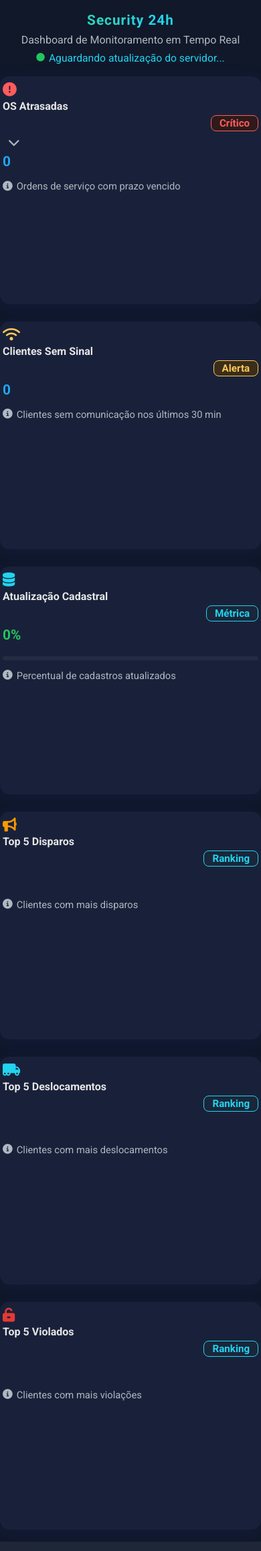
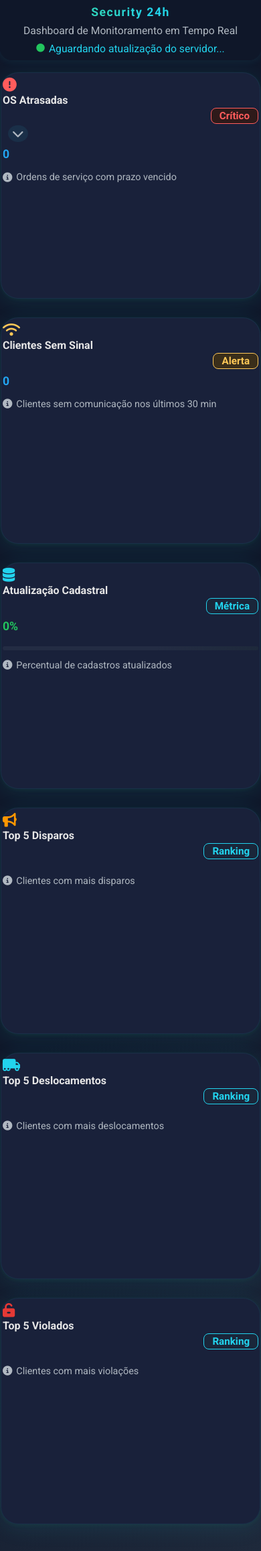
Before and after one commit to Wiri-Marcos/dashboard24, a Flask app: page / in a window 390 px wide. Shown: the whole page at 67% size. Run offline with Flask 3, Linux system fonts and the light colour scheme.

Commit message:
teste aparencia app

```diff
--- a/templates/index.html
+++ b/templates/index.html
@@ -9,7 +9,7 @@
       body {
         font-family: 'Roboto', Arial, sans-serif;
         margin: 0;
-        background: #10182a;
+        background: linear-gradient(135deg, #10182a 60%, #1e293b 100%);
         min-height: 100vh;
         color: #e6e6e6;
       }
@@ -17,16 +17,25 @@
         text-align: center;
         padding-top: 32px;
         margin-bottom: 10px;
+        position: sticky;
+        top: 0;
+        z-index: 100;
+        background: rgba(16,24,42,0.98);
+        box-shadow: 0 2px 12px 0 rgba(34,211,238,0.08);
+        border-bottom-left-radius: 18px;
+        border-bottom-right-radius: 18px;
+        padding-bottom: 12px;
       }
       .header h1 {
         font-size: 2.6em;
         font-weight: 900;
-        letter-spacing: 1px;
+        letter-spacing: 2px;
         margin: 0;
         background: linear-gradient(90deg, #2dd4bf 40%, #22d3ee 60%, #22c55e 100%);
         -webkit-background-clip: text;
         -webkit-text-fill-color: transparent;
         background-clip: text;
+        margin-bottom: 2px;
       }
       .header p {
         margin: 8px 0 0 0;
@@ -52,11 +61,12 @@
         justify-content: center;
         margin-top: 32px;
         flex-wrap: wrap;
+        padding-bottom: 24px;
       }
       .card {
         background: #19213a;
-        border-radius: 14px;
-        box-shadow: 0 4px 24px 0 rgba(31, 38, 135, 0.18);
+        border-radius: 22px;
+        box-shadow: 0 6px 32px 0 rgba(34,211,238,0.10), 0 1.5px 6px 0 rgba(34,197,94,0.08);
         padding: 28px 28px 22px 28px;
         min-width: 320px;
         max-width: 340px;
@@ -64,7 +74,13 @@
         display: flex;
         flex-direction: column;
         position: relative;
-        margin-bottom: 18px;
+        margin-bottom: 22px;
+        transition: box-shadow 0.2s, transform 0.2s;
+        border: 1.5px solid rgba(34,211,238,0.08);
+      }
+      .card:active, .card:focus-within {
+        box-shadow: 0 8px 40px 0 rgba(34,211,238,0.18), 0 2px 8px 0 rgba(34,197,94,0.12);
+        transform: scale(0.98);
       }
       .card .card-header {
         display: flex;
@@ -120,7 +136,7 @@
       .progress-bar {
         width: 100%;
         height: 8px;
-        background: #232c43;
+        background: linear-gradient(90deg, #232c43 60%, #1e293b 100%);
         border-radius: 6px;
         margin: 12px 0 6px 0;
         overflow: hidden;
@@ -130,6 +146,7 @@
         background: linear-gradient(90deg, #22c55e 60%, #22d3ee 100%);
         border-radius: 6px;
         transition: width 0.5s;
+        box-shadow: 0 1.5px 6px 0 rgba(34,197,94,0.10);
       }
       @media (max-width: 1100px) {
         .dashboard { flex-direction: column; align-items: center; gap: 18px; }
@@ -165,30 +182,39 @@
       }
       /* Responsividade para celulares */
       @media (max-width: 480px) {
+        .header {
+          padding-top: 8px;
+          padding-bottom: 8px;
+          border-bottom-left-radius: 18px;
+          border-bottom-right-radius: 18px;
+        }
         .header h1 {
-          font-size: 1.3em;
+          font-size: 1.1em;
+          letter-spacing: 1.5px;
         }
         .header p {
-          font-size: 1em;
+          font-size: 0.98em;
         }
         .dashboard {
-          gap: 8px;
+          gap: 12px;
         }
         .card {
           min-width: 98vw;
           max-width: 99vw;
-          padding: 10px 4px 10px 4px;
+          padding: 8px 2px 8px 2px;
+          border-radius: 26px;
+          margin-bottom: 16px;
         }
         .card .card-header {
           flex-direction: column;
           align-items: flex-start;
-          gap: 4px;
+          gap: 2px;
         }
         .card .valor {
-          font-size: 1.3em;
+          font-size: 1.1em;
         }
         .card .descricao {
-          font-size: 0.92em;
+          font-size: 0.90em;
         }
         .expand-btn {
           margin-left: 0;
@@ -200,6 +226,10 @@
         }
         .progress-bar {
           height: 6px;
+        }
+        .top-list li {
+          font-size: 0.98em;
+          padding: 5px 6px;
         }
       }
       .card-expand {
@@ -215,19 +245,30 @@
         font-size: 1.1em;
         color: #b0b8c1;
         transition: transform 0.2s;
+        border-radius: 50%;
+        background: rgba(34,211,238,0.08);
+        padding: 4px 6px;
+        margin-top: 0;
+        border: none;
+        outline: none;
+        transition: background 0.2s, transform 0.2s;
       }
       .expand-btn.expanded {
         transform: rotate(180deg);
       }
+      .expand-btn:active {
+        background: rgba(34,197,94,0.18);
+        transform: scale(1.15);
+      }
       .tecnicos-lista {
         display: none;
-        margin-top: 12px;
+        margin-top: 10px;
         background: #232c43;
-        border-radius: 8px;
+        border-radius: 14px;
         padding: 10px 16px;
         color: #e6e6e6;
         font-size: 1em;
-        box-shadow: 0 2px 8px 0 rgba(31, 38, 135, 0.10);
+        box-shadow: 0 2px 12px 0 rgba(34,211,238,0.10);
       }
       .tecnicos-lista.active {
         display: block;
@@ -236,15 +277,39 @@
         list-style: none;
         padding: 0;
         margin: 0;
+        font-size: 1em;
       }
       .tecnicos-lista li {
-        padding: 4px 0;
+        padding: 8px 0;
         border-bottom: 1px solid #232c43;
         display: flex;
         justify-content: space-between;
+        font-size: 1em;
       }
       .tecnicos-lista li:last-child {
         border-bottom: none;
+      }
+      .tecnicos-lista li span:last-child {
+        font-size: 1.1em;
+      }
+      .top-list {
+        margin: 0 0 8px 0;
+        padding: 0 0 0 8px;
+        list-style: none;
+      }
+      .top-list li {
+        background: rgba(34,211,238,0.06);
+        border-radius: 8px;
+        margin-bottom: 4px;
+        padding: 6px 10px;
+        font-size: 1em;
+        color: #e6e6e6;
+        display: flex;
+        align-items: center;
+        gap: 8px;
+      }
+      .top-list li:last-child {
+        margin-bottom: 0;
       }
     </style>
 </head>
```
